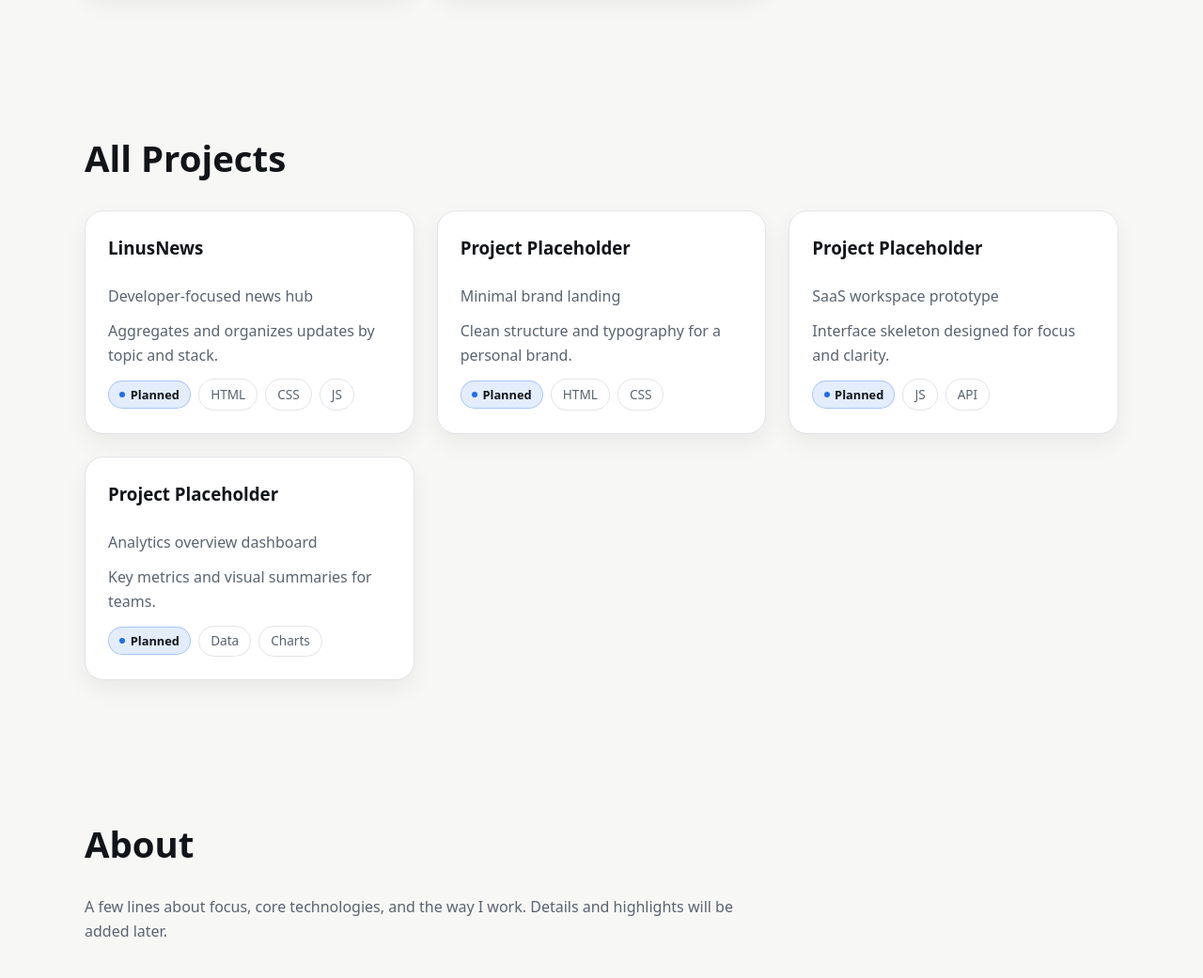
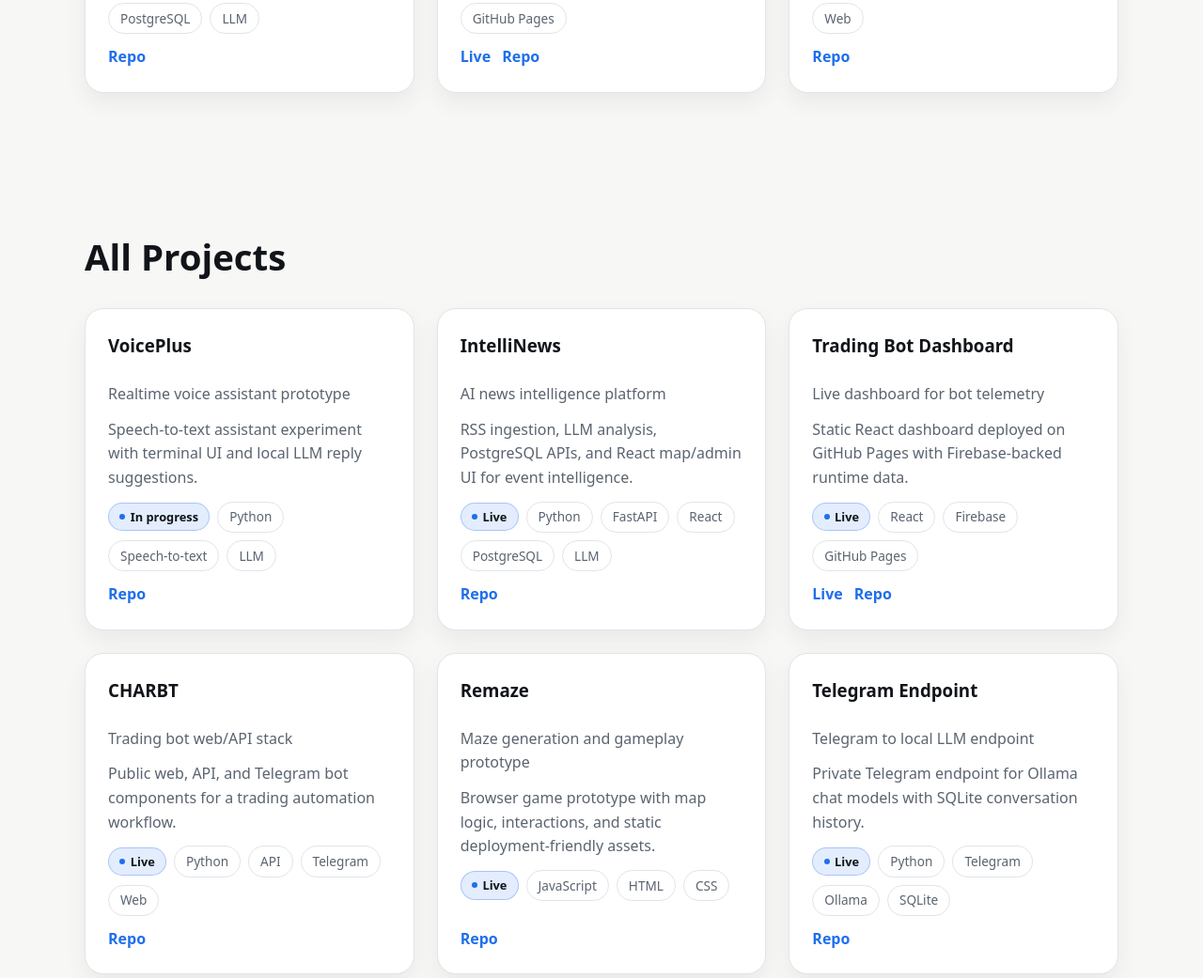
Before and after one commit to Andrem19/BUSINESS_CARD, a plain HTML site: page index.html in a window 1280 px wide. Shown: the part 1164-2205 px from the top of the page at 94% size. Drawn offline with Linux system fonts and the light colour scheme.

Commit message:
Polish public portfolio card

```diff
--- a/assets/js/projects.js
+++ b/assets/js/projects.js
@@ -1,53 +1,85 @@
 const projects = [
   {
-    id: "linusnews",
-    title: "LinusNews",
-    tagline: "Developer-focused news hub",
-    description: "Aggregates and organizes updates by topic and stack.",
-    stack: ["HTML", "CSS", "JS"],
-    status: "planned",
+    id: "intellinews",
+    title: "IntelliNews",
+    tagline: "AI news intelligence platform",
+    description:
+      "RSS ingestion, LLM analysis, PostgreSQL APIs, and React map/admin UI for event intelligence.",
+    stack: ["Python", "FastAPI", "React", "PostgreSQL", "LLM"],
+    status: "live",
     links: {
       live: null,
-      repo: null
+      repo: "https://github.com/Andrem19/IntelliNews"
     },
     featured: true
   },
   {
-    id: "project-placeholder-1",
-    title: "Project Placeholder",
-    tagline: "Minimal brand landing",
-    description: "Clean structure and typography for a personal brand.",
-    stack: ["HTML", "CSS"],
-    status: "planned",
+    id: "tbot-dashboard",
+    title: "Trading Bot Dashboard",
+    tagline: "Live dashboard for bot telemetry",
+    description:
+      "Static React dashboard deployed on GitHub Pages with Firebase-backed runtime data.",
+    stack: ["React", "Firebase", "GitHub Pages"],
+    status: "live",
     links: {
-      live: null,
-      repo: null
+      live: "https://andrem19.github.io/tbot_dashboard/",
+      repo: "https://github.com/Andrem19/tbot_dashboard"
     },
     featured: true
   },
   {
-    id: "project-placeholder-2",
-    title: "Project Placeholder",
-    tagline: "SaaS workspace prototype",
-    description: "Interface skeleton designed for focus and clarity.",
-    stack: ["JS", "API"],
-    status: "planned",
+    id: "charbt",
+    title: "CHARBT",
+    tagline: "Trading bot web/API stack",
+    description:
+      "Public web, API, and Telegram bot components for a trading automation workflow.",
+    stack: ["Python", "API", "Telegram", "Web"],
+    status: "live",
     links: {
       live: null,
-      repo: null
+      repo: "https://github.com/Andrem19/CHARBT_api"
+    },
+    featured: true
+  },
+  {
+    id: "remaze",
+    title: "Remaze",
+    tagline: "Maze generation and gameplay prototype",
+    description:
+      "Browser game prototype with map logic, interactions, and static deployment-friendly assets.",
+    stack: ["JavaScript", "HTML", "CSS"],
+    status: "live",
+    links: {
+      live: null,
+      repo: "https://github.com/Andrem19/Remaze"
     },
     featured: false
   },
   {
-    id: "project-placeholder-3",
-    title: "Project Placeholder",
-    tagline: "Analytics overview dashboard",
-    description: "Key metrics and visual summaries for teams.",
-    stack: ["Data", "Charts"],
-    status: "planned",
+    id: "voiceplus",
+    title: "VoicePlus",
+    tagline: "Realtime voice assistant prototype",
+    description:
+      "Speech-to-text assistant experiment with terminal UI and local LLM reply suggestions.",
+    stack: ["Python", "Speech-to-text", "LLM"],
+    status: "in_progress",
     links: {
       live: null,
-      repo: null
+      repo: "https://github.com/Andrem19/VoicePlus"
+    },
+    featured: false
+  },
+  {
+    id: "telegram-endpoint",
+    title: "Telegram Endpoint",
+    tagline: "Telegram to local LLM endpoint",
+    description:
+      "Private Telegram endpoint for Ollama chat models with SQLite conversation history.",
+    stack: ["Python", "Telegram", "Ollama", "SQLite"],
+    status: "live",
+    links: {
+      live: null,
+      repo: "https://github.com/Andrem19/TELEGRAM_ENDPOINT"
     },
     featured: false
   }
--- a/index.html
+++ b/index.html
@@ -3,11 +3,11 @@
   <head>
     <meta charset="utf-8" />
     <meta name="viewport" content="width=device-width, initial-scale=1" />
-    <title>Remart — Developer</title>
-    <meta name="description" content="Minimal developer portfolio. Projects, focus, and contact." />
+    <title>Remart — Full-Stack Developer</title>
+    <meta name="description" content="Compact developer portfolio for full-stack, AI, automation, and trading tools." />
 
-    <meta property="og:title" content="Remart — Developer" />
-    <meta property="og:description" content="Minimal developer portfolio. Projects, focus, and contact." />
+    <meta property="og:title" content="Remart — Full-Stack Developer" />
+    <meta property="og:description" content="Compact developer portfolio for full-stack, AI, automation, and trading tools." />
     <meta property="og:type" content="website" />
 
     <link rel="stylesheet" href="assets/css/styles.css" />
@@ -25,18 +25,16 @@
         </nav>
 
         <div class="hero-content">
-          <p class="eyebrow">Developer</p>
+          <p class="eyebrow">Full-stack developer</p>
           <h1>Remart</h1>
           <p class="lead">
-            I build clean, fast web products. I enjoy simple solutions,
-            clear architecture, and thoughtful interfaces.
+            I build practical web products, automation systems, AI tooling,
+            and trading dashboards with clear architecture and focused interfaces.
           </p>
 
           <div class="hero-actions" aria-label="Links">
-            <a class="button" href="#">GitHub</a>
-            <a class="button" href="#">LinkedIn</a>
-            <a class="button" href="mailto:hello@example.com">Email</a>
-            <a class="button" href="assets/Andrew-CV.pdf">CV</a>
+            <a class="button" href="https://github.com/Andrem19" target="_blank" rel="noopener noreferrer">GitHub</a>
+            <a class="button" href="mailto:admin@remart.ovh">Email</a>
           </div>
         </div>
       </div>
@@ -61,8 +59,10 @@
         <div class="container">
           <h2 id="about-title">About</h2>
           <p>
-            A few lines about focus, core technologies, and the way I work.
-            Details and highlights will be added later.
+            I focus on shipping usable systems: backend APIs, frontend dashboards,
+            Telegram automation, AI-assisted workflows, and market-data tools.
+            My preference is small, maintainable modules, fast checks, and simple
+            deployments that are easy to keep running.
           </p>
         </div>
       </section>
```
Also changed, not shown: 1 other file.
